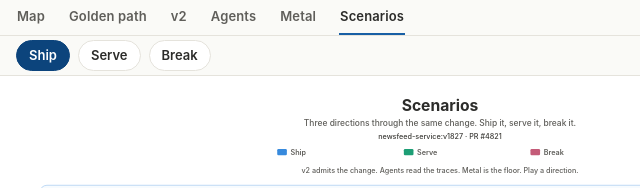
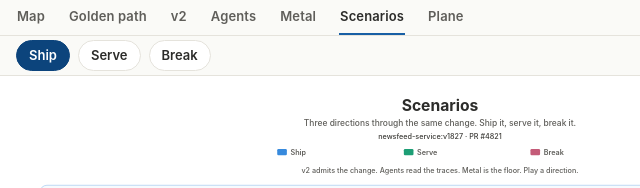
Before and after one commit to jacobdurrah/idp-architecture, a website: page scenarios.html in a window 1280 px wide. Shown: the top 188 px of the page, 0-640 px from the left. Drawn offline with Linux system fonts and the light colour scheme.

Commit message:
Add Plane tab to Scenarios nav.

```diff
--- a/scenarios.html
+++ b/scenarios.html
@@ -118,6 +118,7 @@ html,body{margin:0;background:var(--bg);color:var(--ink);
     <a href="agents.html">Agents</a>
     <a href="metal.html">Metal</a>
     <a href="scenarios.html" aria-current="page">Scenarios</a>
+    <a href="plane.html">Plane</a>
   </nav>
   <div class="storybar" id="storybar">
     <div class="stories" id="stories" role="tablist" aria-label="Stories"></div>
```
